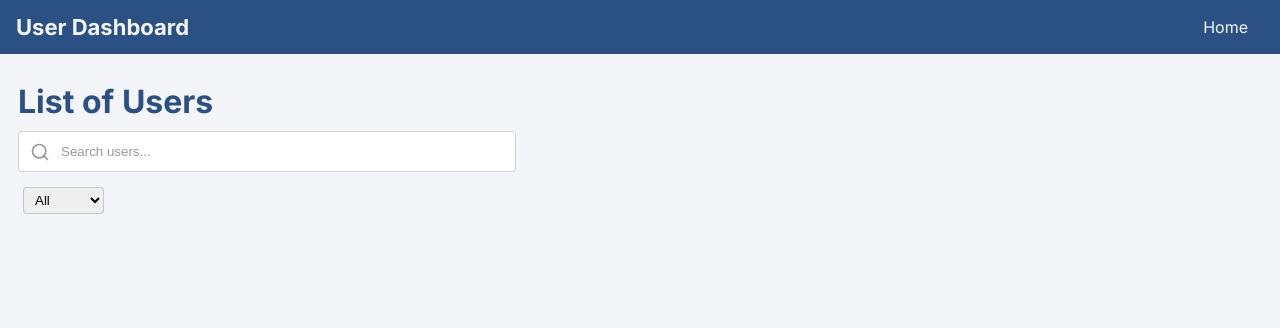
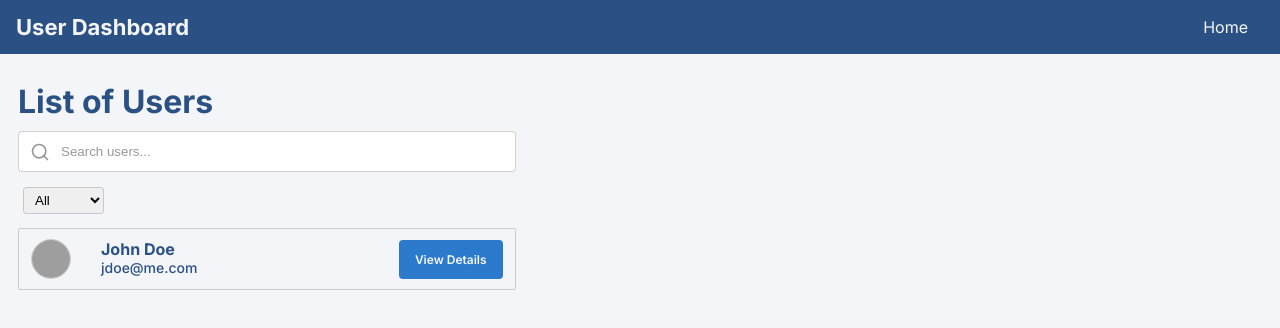
Before and after one commit to Yuri-Romeu/Dashboard_User-vue, a Vue app: page / in a window 1280 px wide. Shown: the top 328 px of the page. Built offline with nearby package versions, Linux system fonts and the light colour scheme; grey boxes are pictures that could not be loaded.

Commit message:
componente list Users

```diff
--- a/src/App.vue
+++ b/src/App.vue
@@ -2,6 +2,7 @@
 // importações
 import Menu from './components/menu.vue';
 import SearchUser from './components/searchUser.vue';
+import ListUsers from './components/listUsers.vue';
 </script>
 
 <template>
@@ -9,6 +10,8 @@ import SearchUser from './components/searchUser.vue';
 
      <div class="container">
           <SearchUser />
+
+          <ListUsers />
      </div>
 </template>
 
--- a/src/assets/theme/theme.css
+++ b/src/assets/theme/theme.css
@@ -4,6 +4,7 @@
      --color-secondary: #2a5084;
      --color-tertiary: #2c7acb;
      --color-quaternary: #111016;
+     --color-quinary: rgba(128, 128, 128, 0.356);
 
      /* Fonts */
      --font-primary: 'Inter', sans-serif;
--- /dev/null
+++ b/src/components/listUsers.vue
@@ -0,0 +1,80 @@
+<script setup lang="ts"></script>
+
+<template>
+     <div class="containerListUsers">
+          <ul class="listUsers">
+               <li class="Users">
+                    <div class="infoUser">
+                         <img
+                              src="https://randomuser.me/api/portraits/women/27.jpg"
+                              class="imageUser"
+                         />
+                         <div>
+                              <h1 class="nameUser">John Doe</h1>
+                              <p class="emailUser">jdoe@me.com</p>
+                         </div>
+                    </div>
+
+                    <button class="button">View Details</button>
+               </li>
+          </ul>
+     </div>
+</template>
+
+<style scoped>
+.containerListUsers {
+     margin-top: 10px;
+}
+
+.listUsers {
+     list-style: none;
+}
+
+.Users {
+     margin: 14px 0;
+     width: 40%;
+     padding: 10px 12px;
+     border-radius: 2px;
+     border: 1px solid var(--color-quinary);
+     display: flex;
+     align-items: center;
+     justify-content: space-between;
+}
+
+.imageUser {
+     width: 40px;
+     height: 40px;
+     border-radius: 50%;
+     object-fit: cover;
+     border: 1px solid var(--color-quinary);
+}
+
+.infoUser {
+     display: flex;
+     gap: 30px;
+}
+
+.nameUser {
+     font-size: 16px;
+     font-weight: bold;
+     color: var(--color-secondary);
+}
+
+.emailUser {
+     font-size: 14px;
+     font-weight: 500;
+     color: var(--color-secondary);
+}
+
+.button {
+     padding: 12px 16px;
+     background-color: var(--color-tertiary);
+     color: var(--color-primary);
+     font-family: var(--font-primary);
+     font-size: 12px;
+     border-radius: 4px;
+     border: none;
+     font-weight: 600;
+     cursor: pointer;
+}
+</style>
--- a/src/components/searchUser.vue
+++ b/src/components/searchUser.vue
@@ -47,7 +47,7 @@ import { Search } from 'lucide-vue-next';
      padding: 12px 16px 12px 42px;
      margin: 10px 0;
      border-radius: 4px;
-     border: 1px solid rgba(128, 128, 128, 0.356);
+     border: 1px solid var(--color-quinary);
 
      &::placeholder {
           color: rgba(128, 128, 128, 0.8);
@@ -61,6 +61,6 @@ import { Search } from 'lucide-vue-next';
 select {
      padding: 4px 7px;
      border-radius: 4px;
-     border: 1px solid rgba(128, 128, 128, 0.356);
+     border: 1px solid var(--color-quinary);
 }
 </style>
```
